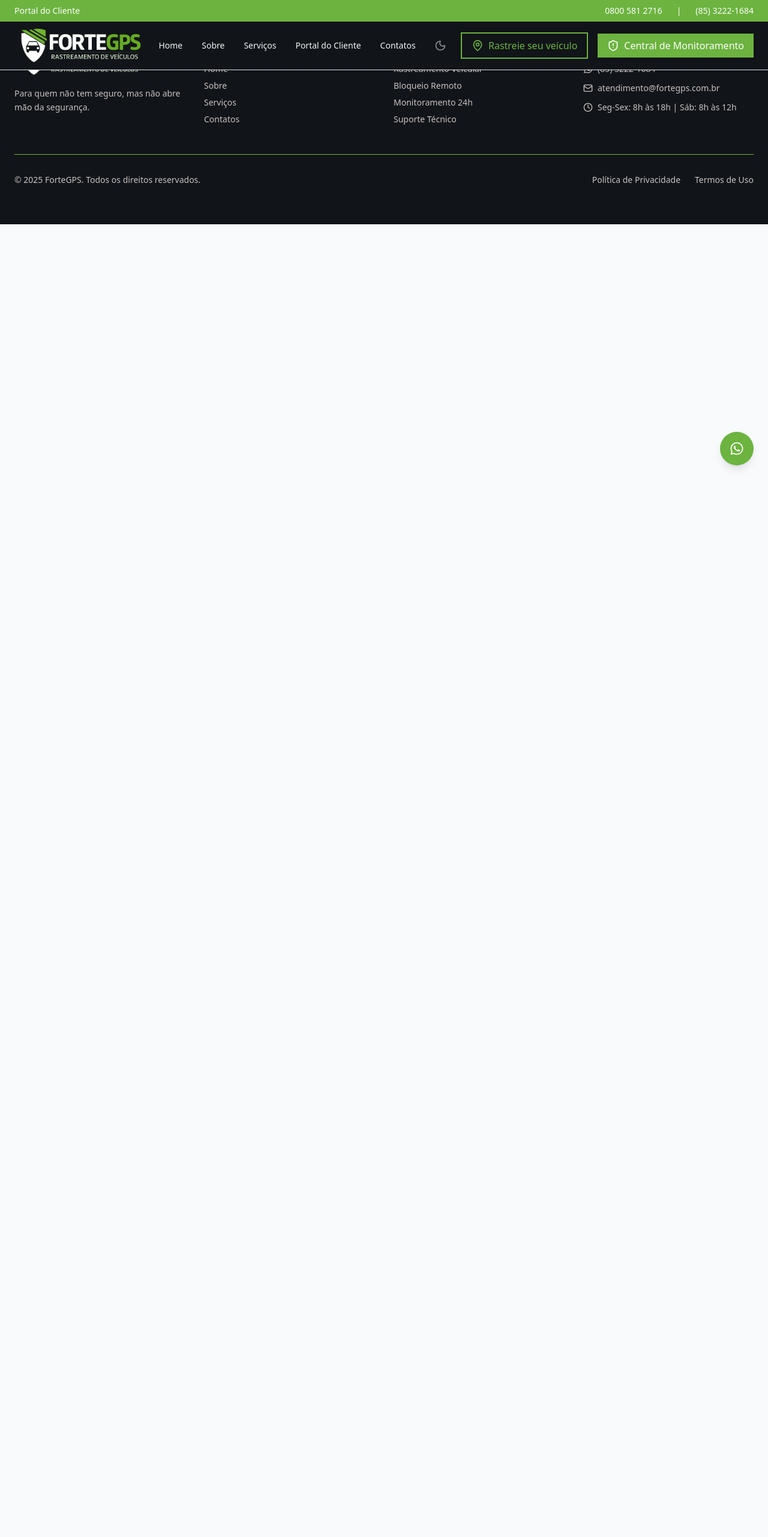
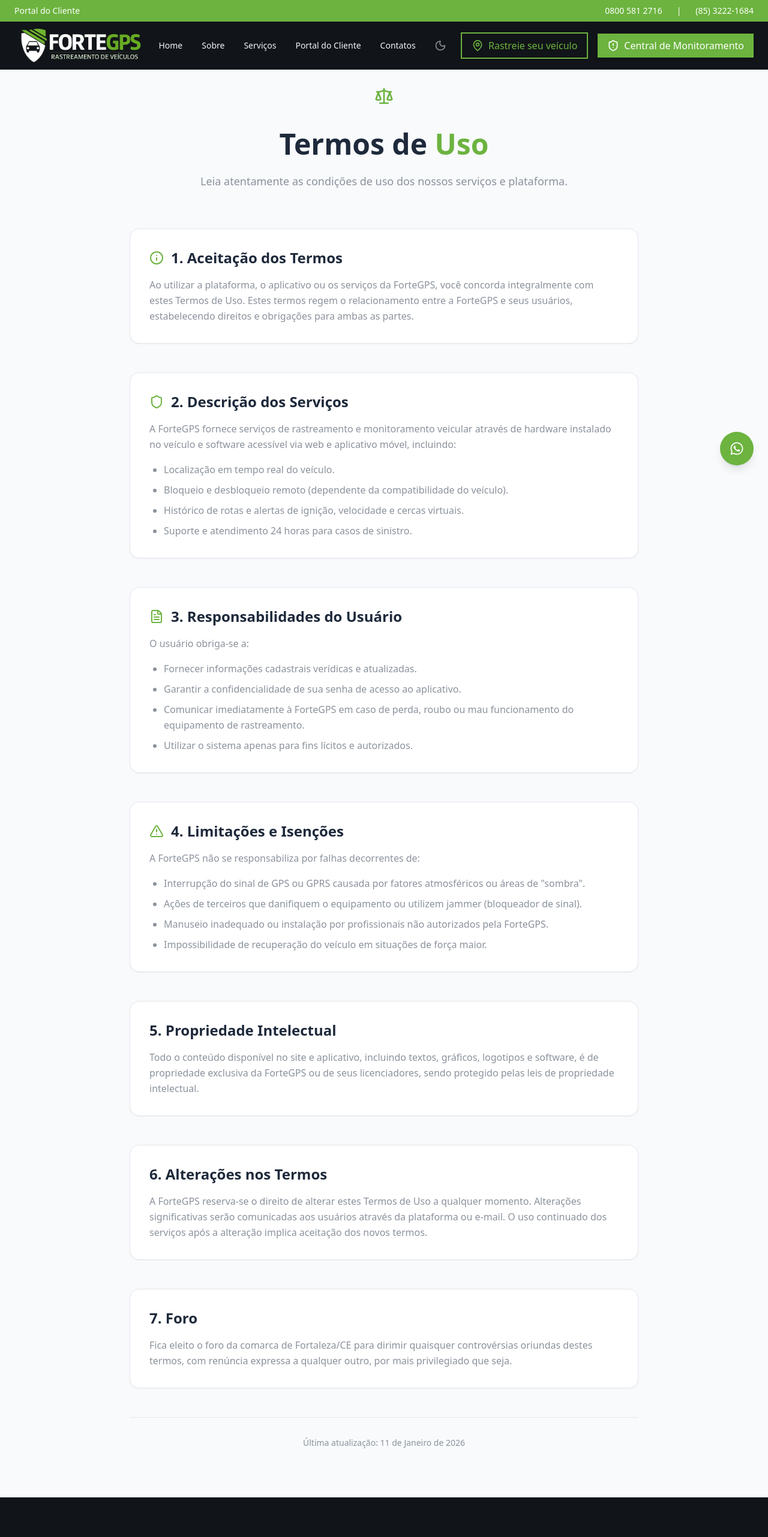
Before and after one commit to Lgd-Digital/fortegps, a React (Vite) app: page /termos-uso in a window 1280 px wide. Shown: the top 2563 px of the page at 60% size. Before the commit the page ends 800 px from the top, so only its background shows below. Built offline with nearby package versions, Linux system fonts and the light colour scheme.

Commit message:
pagina de temros de uso

```diff
--- a/src/App.tsx
+++ b/src/App.tsx
@@ -8,6 +8,7 @@ import Servicos from './pages/Servicos';
 import Contato from './pages/Contato';
 import PortalCliente from './pages/PortalCliente';
 import PoliticaPrivacidade from './pages/PoliticaPrivacidade';
+import TermosUso from './pages/TermosUso';
 import { ThemeProvider } from './contexts/ThemeContext';
 import ScrollToTopWrapper from './components/ScrollToTopWrapper';
 
@@ -26,6 +27,7 @@ function App() {
                 <Route path="/contato" element={<Contato />} />
                 <Route path="/portal-cliente" element={<PortalCliente />} />
                 <Route path="/politica-privacidade" element={<PoliticaPrivacidade />} />
+                <Route path="/termos-uso" element={<TermosUso />} />
               </Routes>
             </main>
             <Footer />
--- a/src/components/Footer.tsx
+++ b/src/components/Footer.tsx
@@ -87,9 +87,9 @@ const Footer: React.FC = () => {
               <Link to="/politica-privacidade" className="text-[var(--color-text-beige)] hover:text-[var(--color-brand)] transition-colors">
                 Política de Privacidade
               </Link>
-              <a href="#" className="text-[var(--color-text-beige)] hover:text-[var(--color-brand)] transition-colors">
+              <Link to="/termos-uso" className="text-[var(--color-text-beige)] hover:text-[var(--color-brand)] transition-colors">
                 Termos de Uso
-              </a>
+              </Link>
             </div>
           </div>
         </div>
--- /dev/null
+++ b/src/pages/TermosUso.tsx
@@ -0,0 +1,151 @@
+import React from 'react';
+import { motion } from 'framer-motion';
+import { FileText, Shield, Info, AlertTriangle, Scale } from 'lucide-react';
+
+const TermosUso: React.FC = () => {
+  return (
+    <div className="pt-32 pb-20">
+      <div className="container max-w-4xl">
+        {/* Header */}
+        <motion.div
+          initial={{ opacity: 0, y: 20 }}
+          animate={{ opacity: 1, y: 0 }}
+          transition={{ duration: 0.8 }}
+          className="text-center mb-16"
+        >
+          <div className="inline-flex items-center justify-center w-16 h-16 bg-[var(--color-brand)]/10 rounded-2xl mb-6">
+            <Scale size={32} className="text-[var(--color-brand)]" />
+          </div>
+          <h1 className="text-4xl md:text-5xl font-bold text-[var(--color-text)] mb-6">
+            Termos de <span className="text-[var(--color-brand)]">Uso</span>
+          </h1>
+          <p className="text-lg text-[var(--color-text-muted)] leading-relaxed">
+            Leia atentamente as condições de uso dos nossos serviços e plataforma.
+          </p>
+        </motion.div>
+
+        {/* Content */}
+        <div className="space-y-12 text-[var(--color-text-muted)] leading-relaxed">
+          <motion.section
+            initial={{ opacity: 0, y: 20 }}
+            whileInView={{ opacity: 1, y: 0 }}
+            viewport={{ once: true }}
+            className="bg-[var(--color-bg-card)] p-8 rounded-2xl border border-[var(--color-border)]/50 shadow-sm"
+          >
+            <div className="flex items-center gap-3 mb-4">
+              <Info size={24} className="text-[var(--color-brand)]" />
+              <h2 className="text-2xl font-bold text-[var(--color-text)]">1. Aceitação dos Termos</h2>
+            </div>
+            <p>
+              Ao utilizar a plataforma, o aplicativo ou os serviços da ForteGPS, você concorda integralmente com estes Termos de Uso.
+              Estes termos regem o relacionamento entre a ForteGPS e seus usuários, estabelecendo direitos e obrigações para ambas as partes.
+            </p>
+          </motion.section>
+
+          <motion.section
+            initial={{ opacity: 0, y: 20 }}
+            whileInView={{ opacity: 1, y: 0 }}
+            viewport={{ once: true }}
+            className="bg-[var(--color-bg-card)] p-8 rounded-2xl border border-[var(--color-border)]/50 shadow-sm"
+          >
+            <div className="flex items-center gap-3 mb-4">
+              <Shield size={24} className="text-[var(--color-brand)]" />
+              <h2 className="text-2xl font-bold text-[var(--color-text)]">2. Descrição dos Serviços</h2>
+            </div>
+            <p className="mb-4">
+              A ForteGPS fornece serviços de rastreamento e monitoramento veicular através de hardware instalado no veículo e software acessível via web e aplicativo móvel, incluindo:
+            </p>
+            <ul className="list-disc pl-6 space-y-2">
+              <li>Localização em tempo real do veículo.</li>
+              <li>Bloqueio e desbloqueio remoto (dependente da compatibilidade do veículo).</li>
+              <li>Histórico de rotas e alertas de ignição, velocidade e cercas virtuais.</li>
+              <li>Suporte e atendimento 24 horas para casos de sinistro.</li>
+            </ul>
+          </motion.section>
+
+          <motion.section
+            initial={{ opacity: 0, y: 20 }}
+            whileInView={{ opacity: 1, y: 0 }}
+            viewport={{ once: true }}
+            className="bg-[var(--color-bg-card)] p-8 rounded-2xl border border-[var(--color-border)]/50 shadow-sm"
+          >
+            <div className="flex items-center gap-3 mb-4">
+              <FileText size={24} className="text-[var(--color-brand)]" />
+              <h2 className="text-2xl font-bold text-[var(--color-text)]">3. Responsabilidades do Usuário</h2>
+            </div>
+            <p className="mb-4">O usuário obriga-se a:</p>
+            <ul className="list-disc pl-6 space-y-2">
+              <li>Fornecer informações cadastrais verídicas e atualizadas.</li>
+              <li>Garantir a confidencialidade de sua senha de acesso ao aplicativo.</li>
+              <li>Comunicar imediatamente à ForteGPS em caso de perda, roubo ou mau funcionamento do equipamento de rastreamento.</li>
+              <li>Utilizar o sistema apenas para fins lícitos e autorizados.</li>
+            </ul>
+          </motion.section>
+
+          <motion.section
+            initial={{ opacity: 0, y: 20 }}
+            whileInView={{ opacity: 1, y: 0 }}
+            viewport={{ once: true }}
+            className="bg-[var(--color-bg-card)] p-8 rounded-2xl border border-[var(--color-border)]/50 shadow-sm"
+          >
+            <div className="flex items-center gap-3 mb-4">
+              <AlertTriangle size={24} className="text-[var(--color-brand)]" />
+              <h2 className="text-2xl font-bold text-[var(--color-text)]">4. Limitações e Isenções</h2>
+            </div>
+            <p className="mb-4">
+              A ForteGPS não se responsabiliza por falhas decorrentes de:
+            </p>
+            <ul className="list-disc pl-6 space-y-2">
+              <li>Interrupção do sinal de GPS ou GPRS causada por fatores atmosféricos ou áreas de "sombra".</li>
+              <li>Ações de terceiros que danifiquem o equipamento ou utilizem jammer (bloqueador de sinal).</li>
+              <li>Manuseio inadequado ou instalação por profissionais não autorizados pela ForteGPS.</li>
+              <li>Impossibilidade de recuperação do veículo em situações de força maior.</li>
+            </ul>
+          </motion.section>
+
+          <motion.section
+            initial={{ opacity: 0, y: 20 }}
+            whileInView={{ opacity: 1, y: 0 }}
+            viewport={{ once: true }}
+            className="bg-[var(--color-bg-card)] p-8 rounded-2xl border border-[var(--color-border)]/50 shadow-sm"
+          >
+            <h2 className="text-2xl font-bold text-[var(--color-text)] mb-4">5. Propriedade Intelectual</h2>
+            <p>
+              Todo o conteúdo disponível no site e aplicativo, incluindo textos, gráficos, logotipos e software, é de propriedade exclusiva da ForteGPS ou de seus licenciadores, sendo protegido pelas leis de propriedade intelectual.
+            </p>
+          </motion.section>
+
+          <motion.section
+            initial={{ opacity: 0, y: 20 }}
+            whileInView={{ opacity: 1, y: 0 }}
+            viewport={{ once: true }}
+            className="bg-[var(--color-bg-card)] p-8 rounded-2xl border border-[var(--color-border)]/50 shadow-sm"
+          >
+            <h2 className="text-2xl font-bold text-[var(--color-text)] mb-4">6. Alterações nos Termos</h2>
+            <p>
+              A ForteGPS reserva-se o direito de alterar estes Termos de Uso a qualquer momento. Alterações significativas serão comunicadas aos usuários através da plataforma ou e-mail. O uso continuado dos serviços após a alteração implica aceitação dos novos termos.
+            </p>
+          </motion.section>
+
+          <motion.section
+            initial={{ opacity: 0, y: 20 }}
+            whileInView={{ opacity: 1, y: 0 }}
+            viewport={{ once: true }}
+            className="bg-[var(--color-bg-card)] p-8 rounded-2xl border border-[var(--color-border)]/50 shadow-sm"
+          >
+            <h2 className="text-2xl font-bold text-[var(--color-text)] mb-4">7. Foro</h2>
+            <p>
+              Fica eleito o foro da comarca de Fortaleza/CE para dirimir quaisquer controvérsias oriundas destes termos, com renúncia expressa a qualquer outro, por mais privilegiado que seja.
+            </p>
+          </motion.section>
+
+          <div className="text-center pt-8 border-t border-[var(--color-border)]">
+            <p className="text-sm">Última atualização: 11 de Janeiro de 2026</p>
+          </div>
+        </div>
+      </div>
+    </div>
+  );
+};
+
+export default TermosUso;
```
